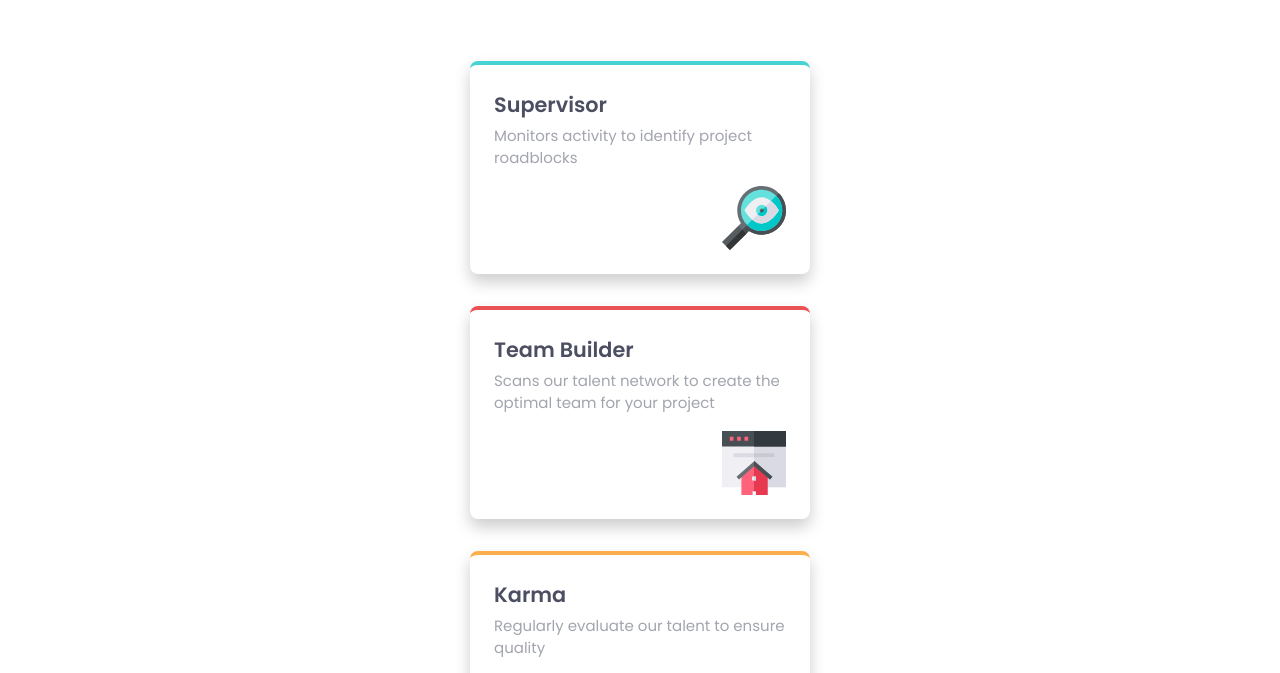
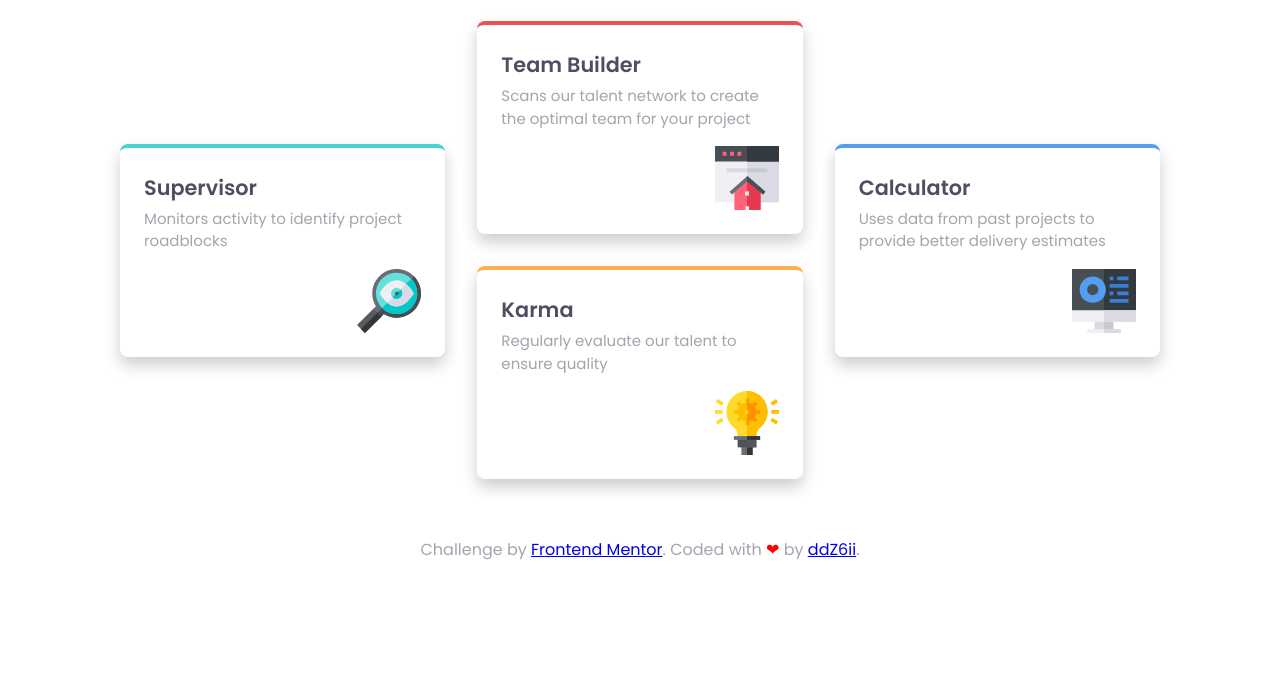
Before and after one commit to ddZ6ii/four-card-feature-section, a plain HTML site: page index.html in a window 1280 px wide. Shown: the part 208-881 px from the top of the page. After the commit the page ends 800 px from the top, so only its background shows below. Drawn offline with Linux system fonts and the light colour scheme.

Commit message:
📱  Make design responsive

```diff
--- a/style.css
+++ b/style.css
@@ -128,3 +128,39 @@ footer .wrapper.narrow {
 #calculator {
   border-color: var(--primary-blue);
 }
+
+@media (min-width: 1200px) {
+  body {
+    height: 100dvh;
+    display: grid;
+    align-content: space-around;
+  }
+
+  .wrapper,
+  .wrapper.narrow,
+  footer .wrapper.wrapper.narrow {
+    margin-block: 0;
+  }
+  .cards-layout {
+    grid-template-areas:
+      'supervisor team-builder calculator'
+      'supervisor karma        calculator';
+    /* Ensure columns have the same width */
+    grid-auto-columns: 1fr;
+    align-items: center;
+    gap: var(--spacing-base);
+  }
+
+  #supervisor {
+    grid-area: supervisor;
+  }
+  #team-builder {
+    grid-area: team-builder;
+  }
+  #karma {
+    grid-area: karma;
+  }
+  #calculator {
+    grid-area: calculator;
+  }
+}
```
